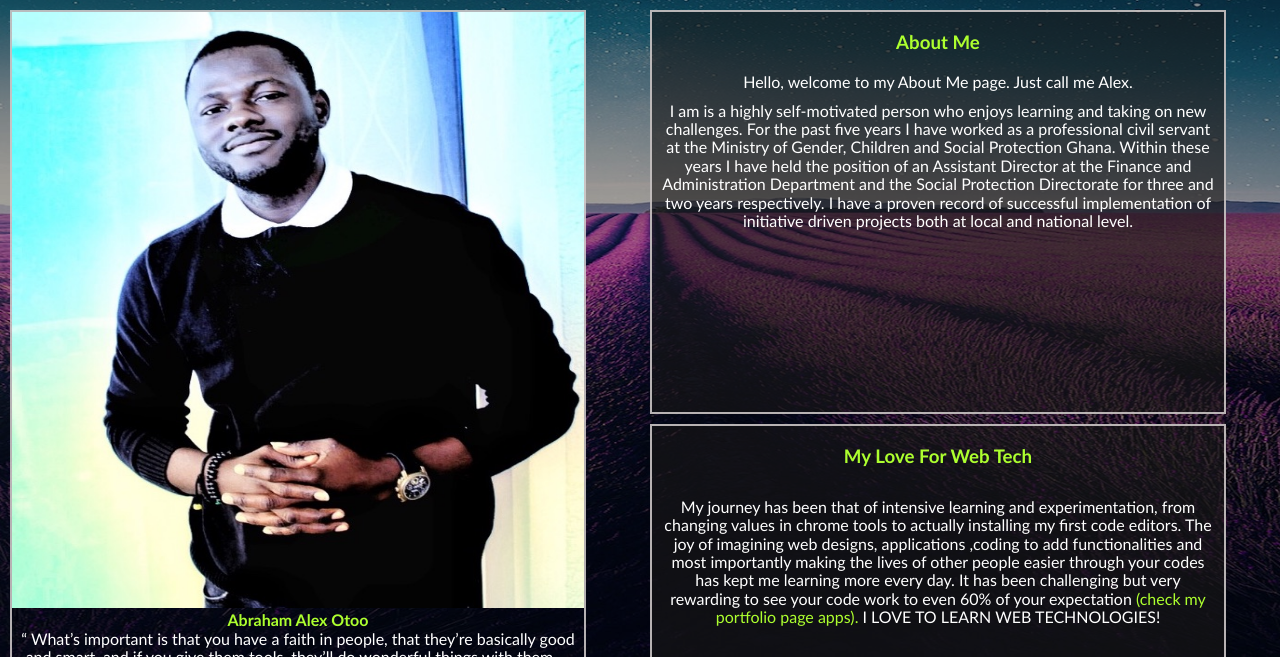
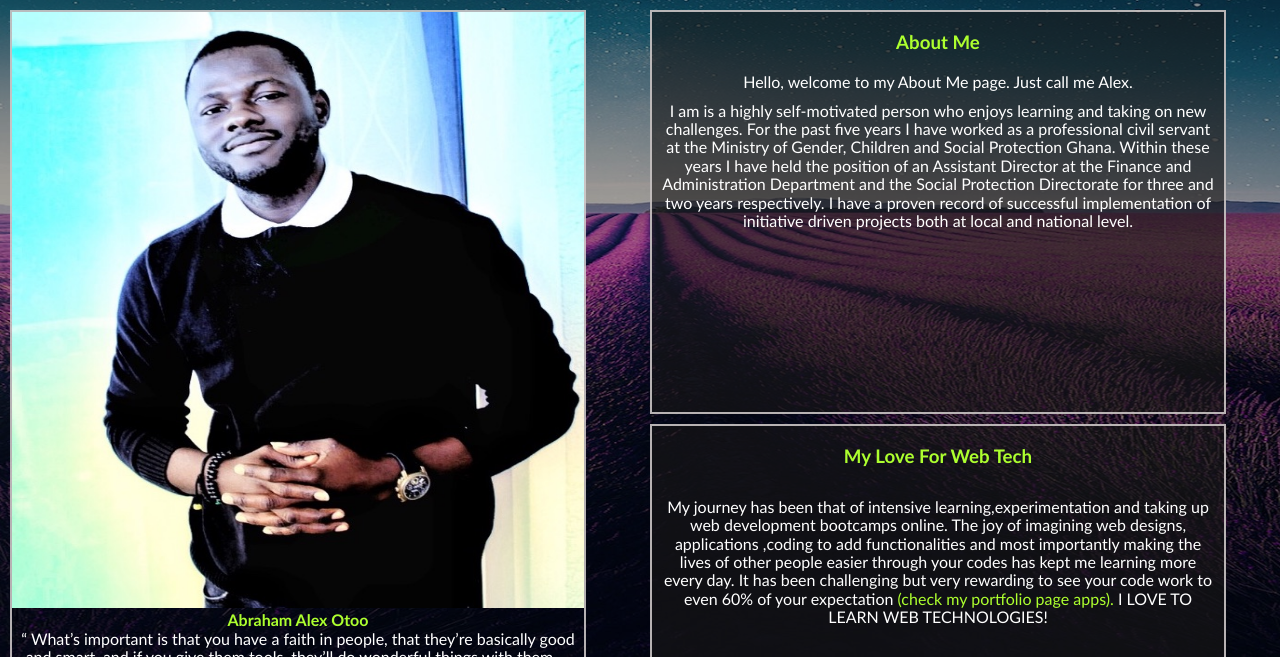
Before and after one commit to alexotoo/webpages, a plain HTML site: page about.html in a window 1280 px wide. Shown: the part 143-800 px from the top of the page. Drawn offline with Linux system fonts and the light colour scheme.

Commit message:
Update about.html

```diff
--- a/about.html
+++ b/about.html
@@ -67,9 +67,8 @@
         <div class="mefuture box">
           <h3 class="abt-meh4 greentext">My Love for Web tech</h3>
           <p class="abt-me">
-            My journey has been that of intensive learning and experimentation,
-            from changing values in chrome tools to actually installing my first
-            code editors. The joy of imagining web designs, applications ,coding
+            My journey has been that of intensive learning,experimentation and taking up web development bootcamps online.
+            The joy of imagining web designs, applications ,coding
             to add functionalities and most importantly making the lives of
             other people easier through your codes has kept me learning more
             every day. It has been challenging but very rewarding to see your
```
